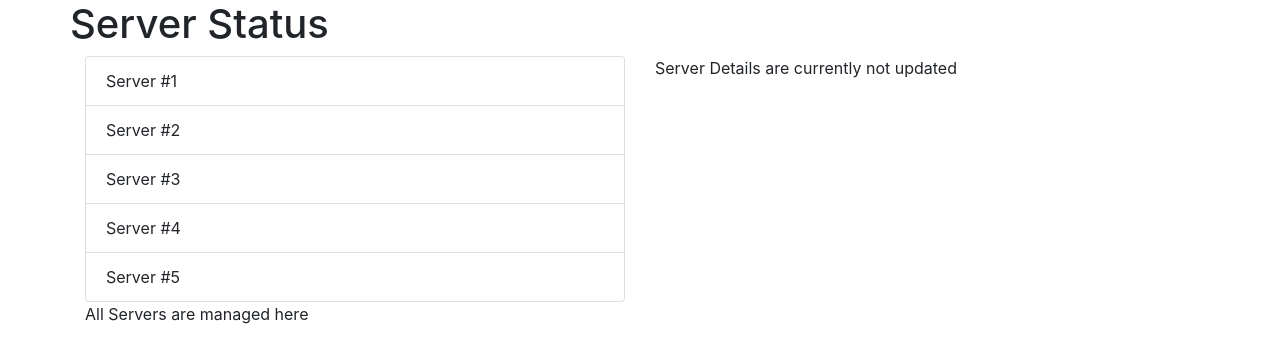
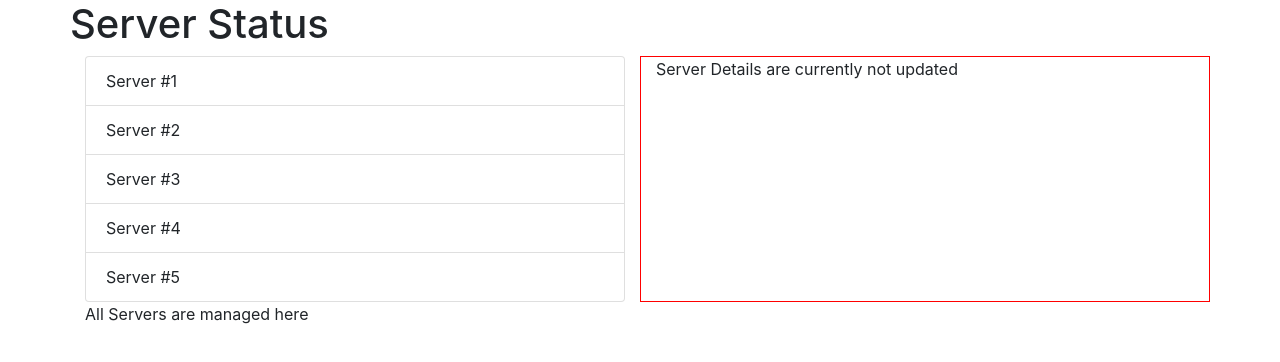
Before and after one commit to wdudek82/vuejs-2-the-complete-guide, a Vue app: page / in a window 1280 px wide. Shown: the top 362 px of the page. Built offline with nearby package versions, Linux system fonts and the light colour scheme.

Commit message:
Fixed components naming in accordance with official style guide

```diff
--- a/src/App.vue
+++ b/src/App.vue
@@ -1,23 +1,23 @@
 <template>
   <div id="app" class="container">
-    <Header />
+    <app-header />
     <Servers />
-    <Footer />
+    <app-footer />
   </div>
 </template>
 
 <script>
 
-import Header from './components/ui/Header';
+import AppHeader from './components/ui/AppHeader';
 import Servers from './components/servers/Servers';
-import Footer from './components/ui/Footer';
+import AppFooter from './components/ui/AppFooter';
 
 export default {
   name: 'App',
   components: {
-    Header,
+    AppHeader,
     Servers,
-    Footer,
+    AppFooter,
   },
 };
 </script>
--- a/src/components/servers/ServerDetails.vue
+++ b/src/components/servers/ServerDetails.vue
@@ -11,5 +11,7 @@ export default {
 </script>
 
 <style scoped>
-
+div {
+  border: 1px solid red;
+}
 </style>
--- a/src/components/servers/Servers.vue
+++ b/src/components/servers/Servers.vue
@@ -2,10 +2,10 @@
   <div class="row">
     <div class="col-xs-12 col-sm-6">
       <ul class="list-group">
-        <Server v-for="index in 5" :key="index" :server-id="index" />
+        <server v-for="index in 5" :key="index" :server-id="index" />
       </ul>
     </div>
-    <ServerDetails />
+    <server-details />
   </div>
 </template>
 
```
Also changed, not shown: src/components/ui/AppFooter.vue (renamed from src/components/ui/Footer.vue), src/components/ui/AppHeader.vue (renamed from src/components/ui/Header.vue).
